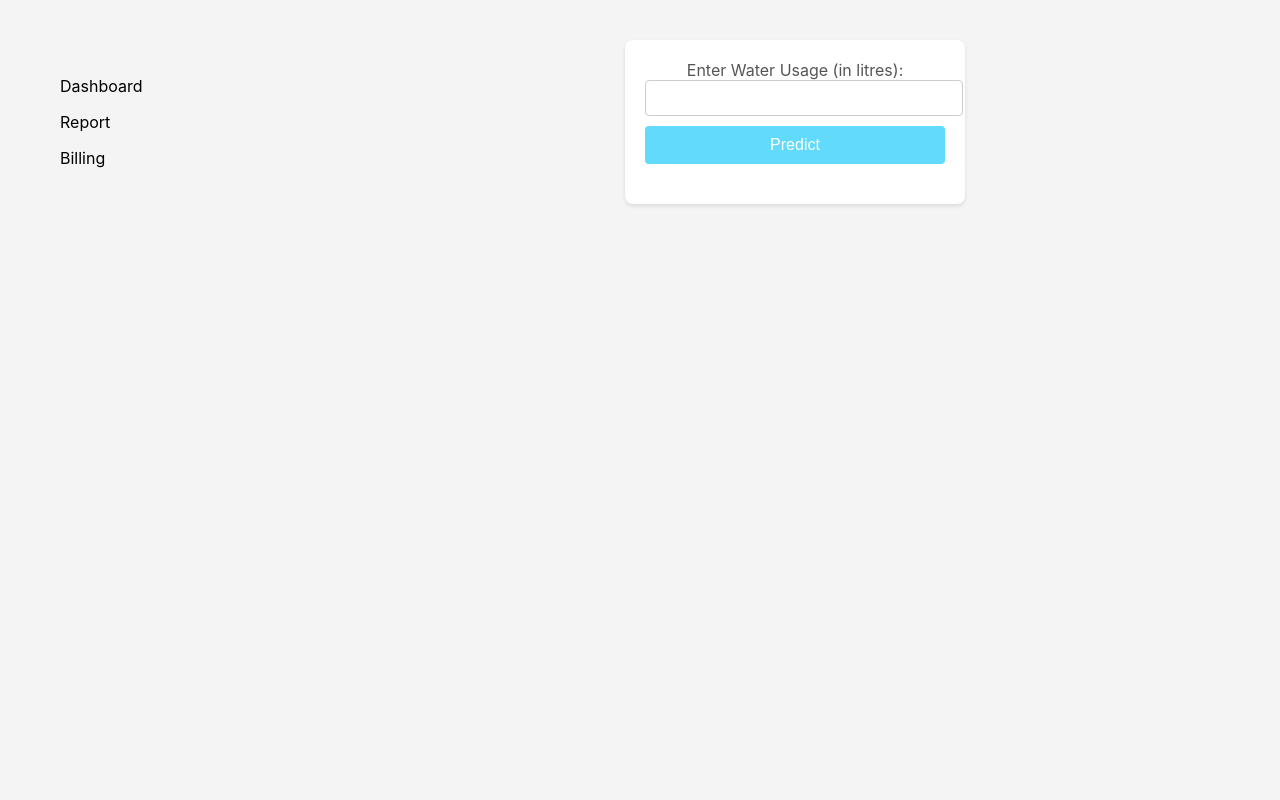
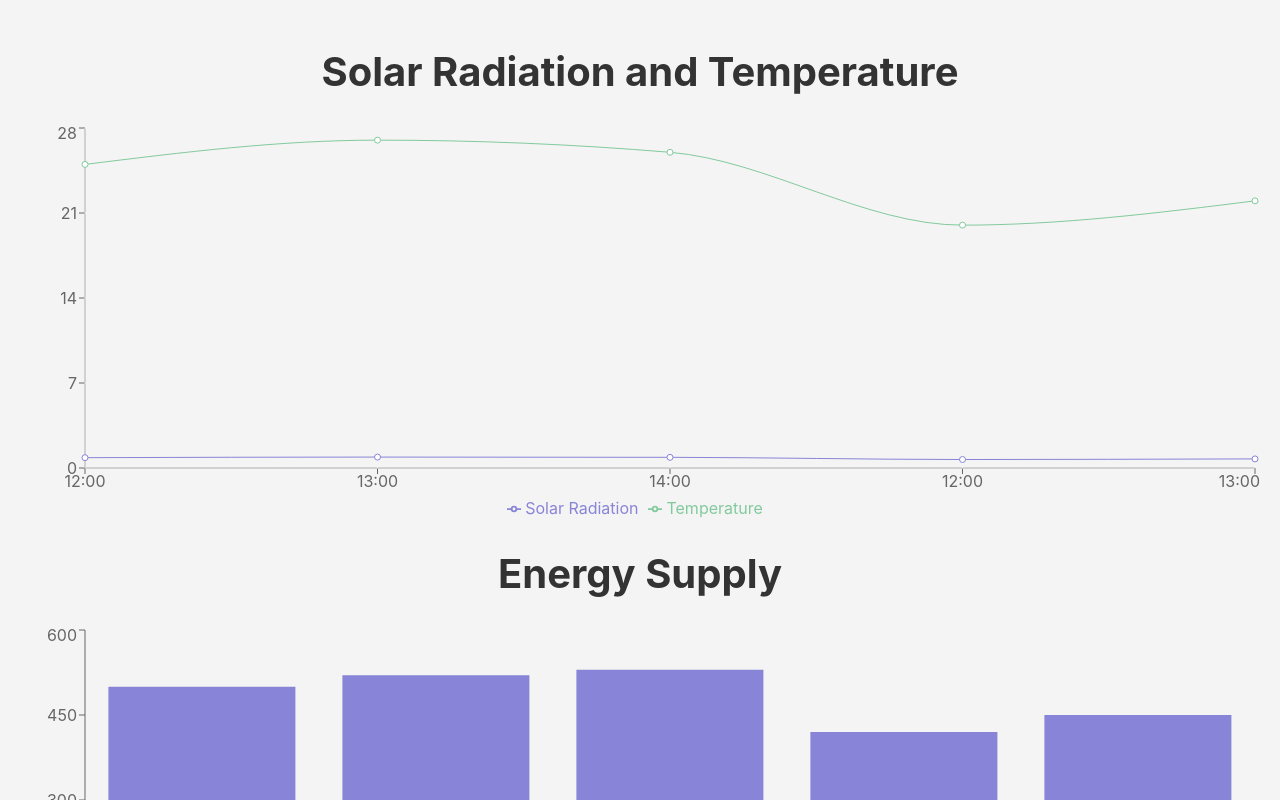
Before and after one commit to anyapages/hub, a React (Create React App) app in the folder frontend/: page / in a window 1280 px wide. Shown: the top 800 px of the page. Built offline with nearby package versions, Linux system fonts and the light colour scheme.

Commit message:
add dashboard

```diff
--- a/frontend/package.json
+++ b/frontend/package.json
@@ -14,9 +14,9 @@
     "react": "^18.0.0",
     "react-dom": "^18.0.0",
     "react-scripts": "latest",
+    "recharts": "^2.12.7",
     "web-vitals": "^2.1.0"
   },
-  "devDependencies": {},
   "browserslist": {
     "production": [
       ">0.2%",
--- a/frontend/public/index.html
+++ b/frontend/public/index.html
@@ -8,7 +8,7 @@
     <meta name="description" content="Web application for " />
     <link rel="apple-touch-icon" href="%PUBLIC_URL%/logo192.png" />
     <link rel="manifest" href="%PUBLIC_URL%/manifest.json" />
-    <title>HelioWise</title>
+    <title>HelioWise by Quanta </title>
   </head>
   <body>
     <noscript>You need to enable JavaScript to run this app.</noscript>
--- a/frontend/src/App.js
+++ b/frontend/src/App.js
@@ -1,10 +1,10 @@
 import React from 'react';
-import Layout from './components/Layout';
+import Dashboard from './components/Dashboard';
 
 function App() {
   return (
     <div className="App">
-      <Layout />
+      <Dashboard />
     </div>
   );
 }
--- /dev/null
+++ b/frontend/src/components/Dashboard.js
@@ -0,0 +1,42 @@
+import React from 'react';
+import { LineChart, Line, BarChart, Bar, XAxis, YAxis, Tooltip, CartesianGrid, Legend, ResponsiveContainer } from 'recharts';
+
+const data = [
+  { Date: '2024-09-01', Time: '12:00', 'Solar Radiation': 0.85, Temperature: 25, 'Energy Supply': 500 },
+  { Date: '2024-09-01', Time: '13:00', 'Solar Radiation': 0.90, Temperature: 27, 'Energy Supply': 520 },
+  { Date: '2024-09-01', Time: '14:00', 'Solar Radiation': 0.88, Temperature: 26, 'Energy Supply': 530 },
+  { Date: '2024-09-02', Time: '12:00', 'Solar Radiation': 0.70, Temperature: 20, 'Energy Supply': 420 },
+  { Date: '2024-09-02', Time: '13:00', 'Solar Radiation': 0.75, Temperature: 22, 'Energy Supply': 450 },
+];
+
+const Dashboard = () => {
+  return (
+    <div style={{ width: '100%', height: 400 }}>
+      <h1>Solar Radiation and Temperature</h1>
+      <ResponsiveContainer>
+        <LineChart data={data}>
+          <XAxis dataKey="Time" />
+          <YAxis />
+          <Tooltip />
+          <Legend />
+          <CartesianGrid stroke="#f5f5f5" />
+          <Line type="monotone" dataKey="Solar Radiation" stroke="#8884d8" />
+          <Line type="monotone" dataKey="Temperature" stroke="#82ca9d" />
+        </LineChart>
+      </ResponsiveContainer>
+
+      <h1>Energy Supply</h1>
+      <ResponsiveContainer>
+        <BarChart data={data}>
+          <XAxis dataKey="Time" />
+          <YAxis />
+          <Tooltip />
+          <Legend />
+          <Bar dataKey="Energy Supply" fill="#8884d8" />
+        </BarChart>
+      </ResponsiveContainer>
+    </div>
+  );
+};
+
+export default Dashboard;
```
Also changed, not shown: 1 other file (tests, documents, lock files or other folders).
